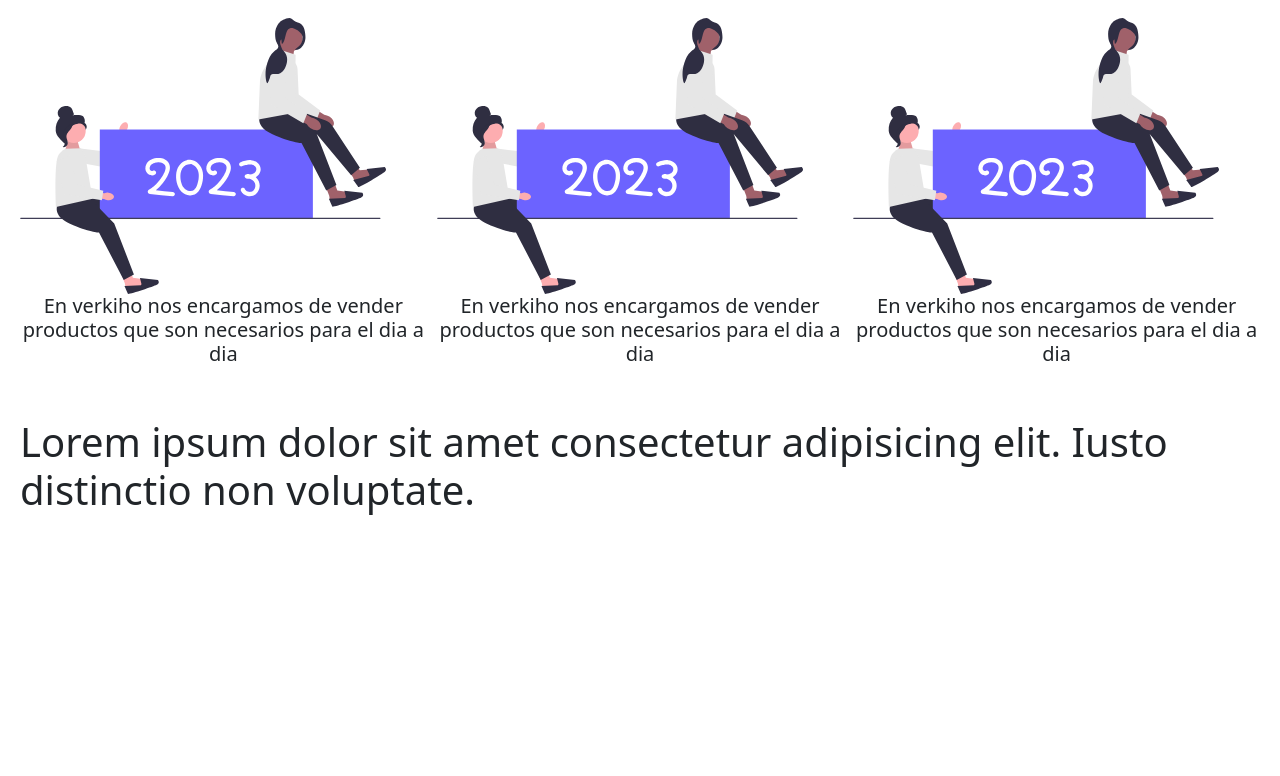
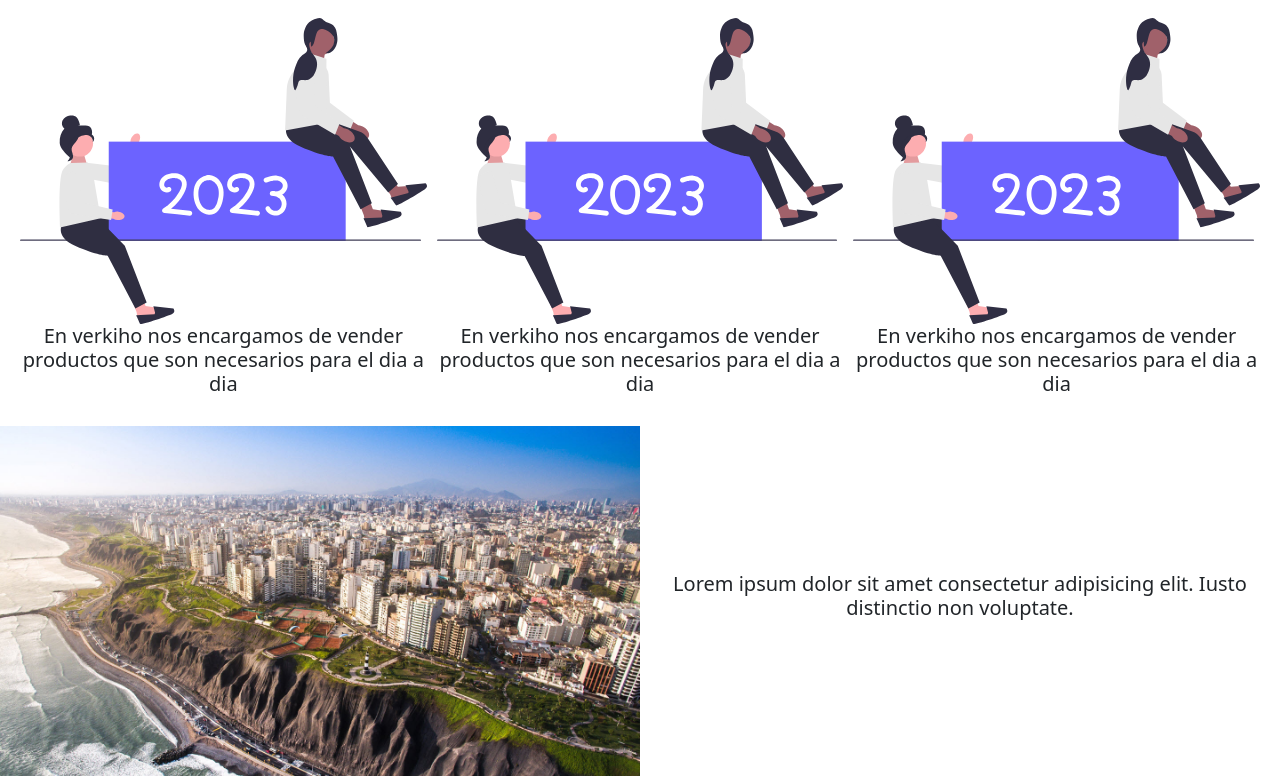
Before and after one commit to Mijael-DS/Tienda-Verkiho.github.io, a plain HTML site: page index.html in a window 1280 px wide. Shown: the part 802-1578 px from the top of the page. Before the commit the page ends 1346 px from the top, so only its background shows below. Drawn offline with nearby package versions, Linux system fonts and the light colour scheme.

Commit message:
se agrego imagen del lugar

```diff
--- a/index.html
+++ b/index.html
@@ -69,8 +69,17 @@
 
 
 
-  <section  class="vendidos">
-    <h2>Lorem ipsum dolor sit amet consectetur adipisicing elit. Iusto distinctio non voluptate.</h2>
+  <section  class="pais">
+    <div class="lugar">
+      <div class="lugar-img">
+        <img src="./img/Peru.jpg" alt="">
+      </div>
+      <div  class="lugar-h2">
+        <h2>Lorem ipsum dolor sit amet consectetur adipisicing elit. Iusto distinctio non voluptate.</h2>
+      </div>
+    </div>
+
+
   </section>
   <footer>
 
--- a/sass/main.scss
+++ b/sass/main.scss
@@ -40,12 +40,12 @@
   padding: 1rem;
   display: grid;
   gap: 10px;
-  grid-auto-rows: 18rem;
+  /* grid-auto-rows: 20rem; */
   grid-template-columns: repeat(auto-fit, minmax(5rem,1fr));
   grid-auto-flow: dense;
   .sub-info {
     img {
-      width: 90%;
+      width: 100%;
     }
     h3 {
       text-align: center;
@@ -54,6 +54,24 @@
   }
 }
 
-.vendidos {
-  padding: 1rem;
+.pais {
+  /* padding: 1rem; */
+  .lugar  {
+    display: grid;
+    grid-template-columns: repeat(auto-fit, minmax(11rem,1fr));
+    grid-auto-flow: dense;
+    img {
+      width: 100%;
+
+    }
+    .lugar-h2 {
+      display: flex;
+      align-items: center;
+      h2 {
+        text-align: center;
+        font-size: 1rem;
+        padding: 0.5rem;
+      }
+    }
+  }
 }
```
Also changed, not shown: img/Peru.jpg (added), sass/main.css, 1 other file.
